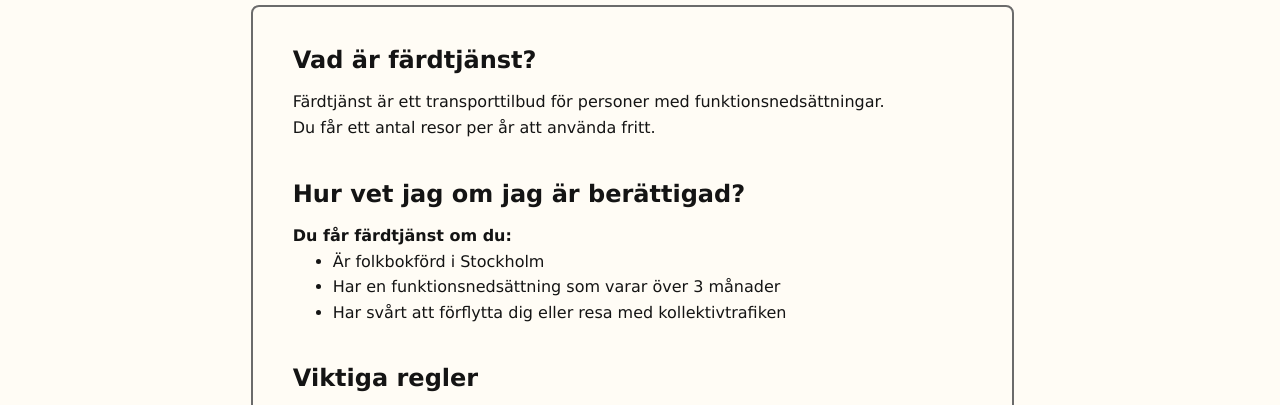
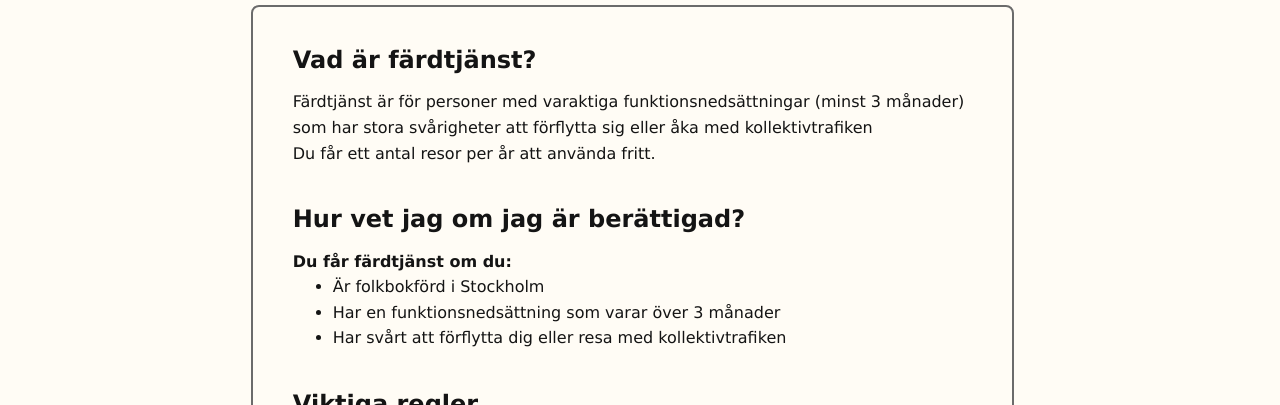
Before and after one commit to ardalansale/tryggresan, a plain HTML site: page information.html in a window 1280 px wide. Shown: the part 323-728 px from the top of the page. Drawn offline with Linux system fonts and the light colour scheme.

Commit message:
Add additional information about Färdtjänst

```diff
--- a/information.html
+++ b/information.html
@@ -65,8 +65,8 @@
                 <div class="information-container">
                     <div>
                         <h2>Vad är färdtjänst?</h2>
-                        <p>Färdtjänst är ett transporttilbud för personer  med funktionsnedsättningar.</p>
-                        <p>Du får ett antal  resor per år att använda fritt.</p>
+                        <p>Färdtjänst är för personer med varaktiga funktionsnedsättningar (minst 3 månader) som har stora svårigheter att förflytta sig eller åka med kollektivtrafiken</p>
+                        <p>Du får ett antal resor per år att använda fritt.</p>
                     </div>
                     <div>
                         <h2>Hur vet jag om jag är berättigad?</h2>
```
